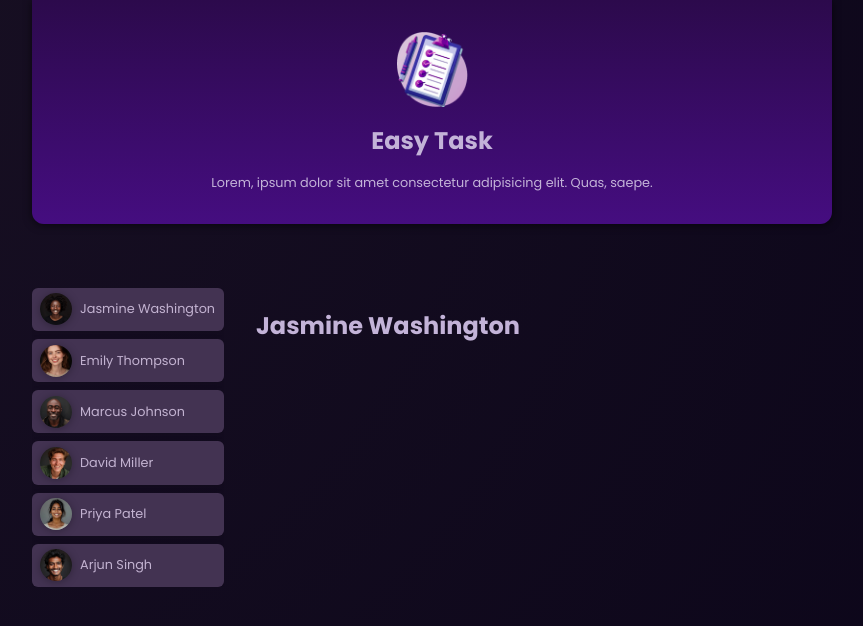
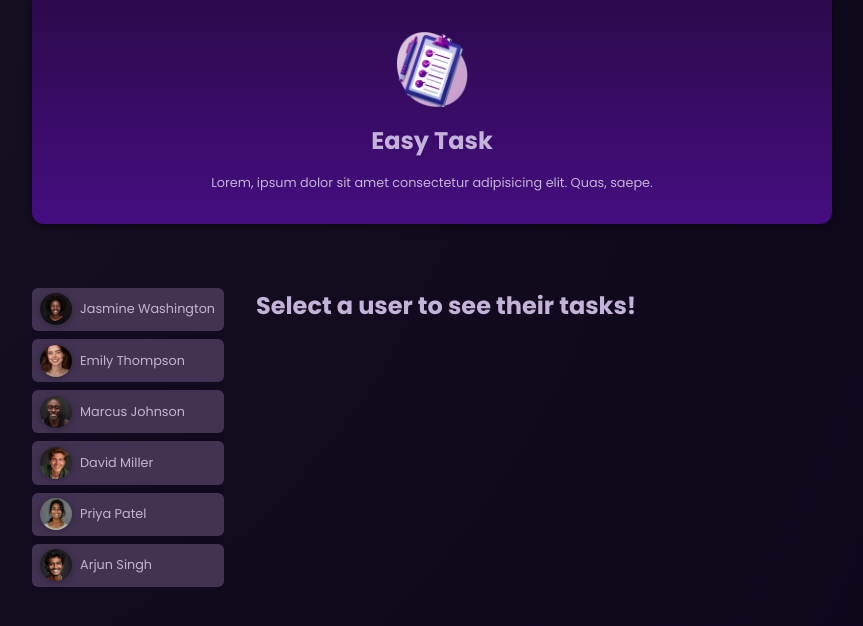
Before and after one commit to HT-shubhams/first-angular-app, an Angular app: page / in a window 1280 px wide. Shown: the top 626 px of the page, without its empty margins (208-1071 px from the left). Built offline with nearby package versions, Linux system fonts and the light colour scheme.

Commit message:
Outputting Conditional Content

```diff
--- a/src/app/app.component.html
+++ b/src/app/app.component.html
@@ -9,5 +9,9 @@
     }
   </ul>
 
-  <app-tasks [name]="selectedUser ? selectedUser.name : ''"></app-tasks>
+  @if (selectedUser) {
+  <app-tasks [name]="selectedUser.name"></app-tasks>
+  } @else {
+  <p id="fallback">Select a user to see their tasks!</p>
+  }
 </main>
--- a/src/app/app.component.ts
+++ b/src/app/app.component.ts
@@ -13,7 +13,7 @@ import { TasksComponent } from './tasks/tasks.component';
 })
 export class AppComponent {
   users = DUMMY_USERS;
-  selectedUserId = 'u1';
+  selectedUserId?: string;
 
   get selectedUser() {
     return this.users.find((user) => user.id === this.selectedUserId);
```
